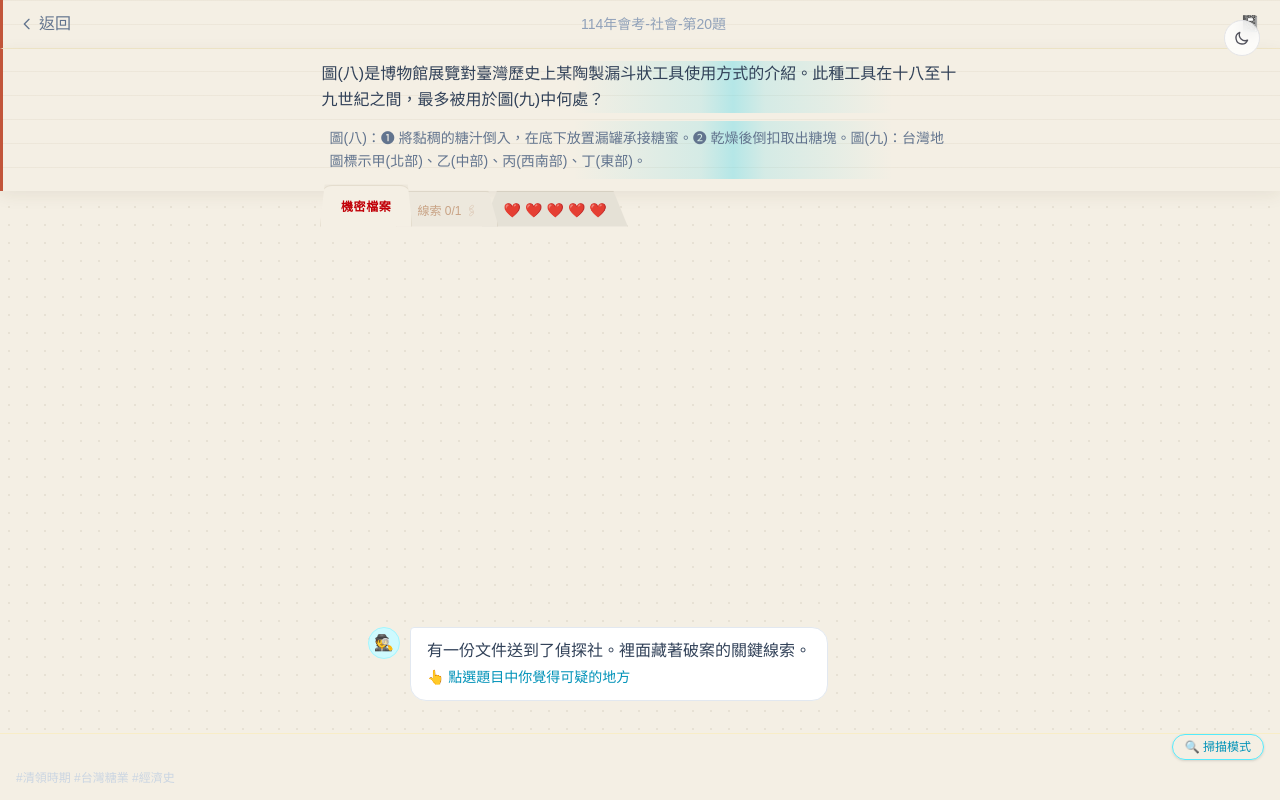
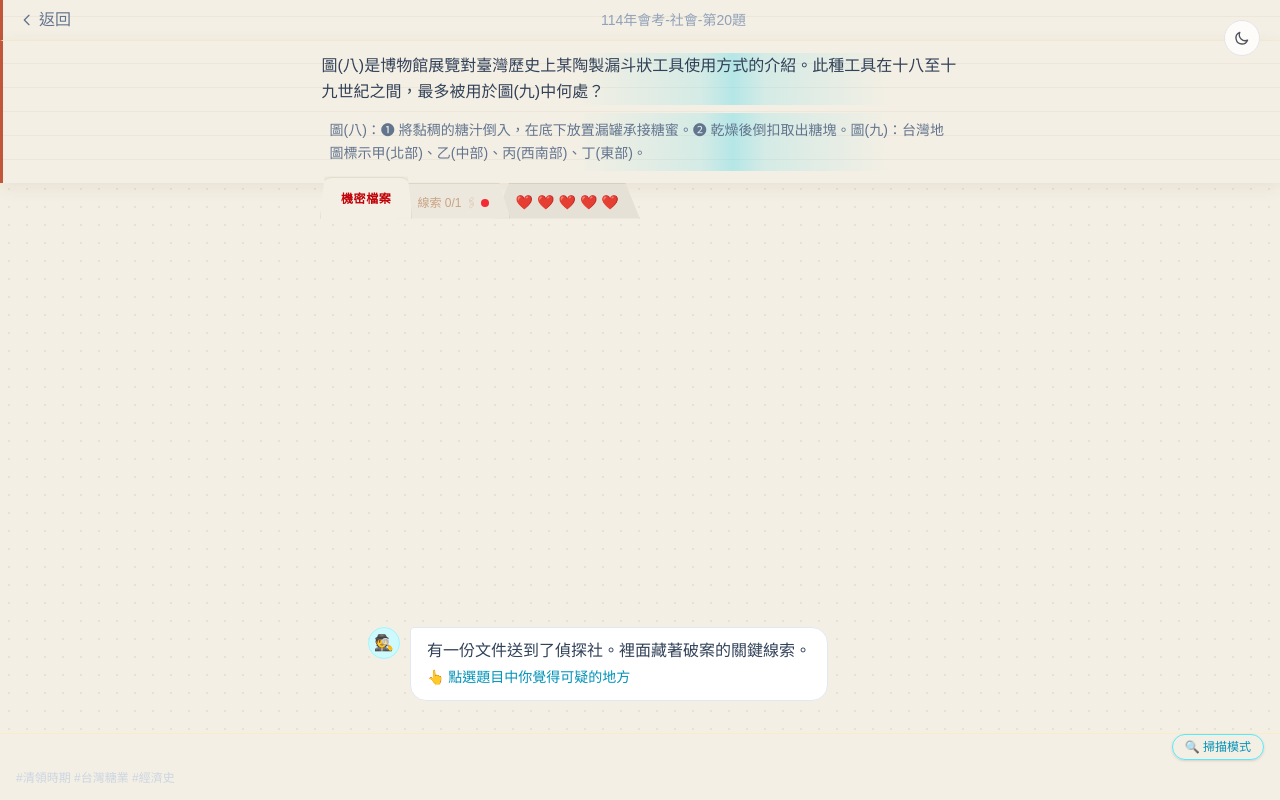
Before and after one commit to gurry0927/EDTechWeb, a Next.js app in the folder web/: page /question-detective in a window 1280 px wide. Both pictures are taken after a click on the button 640 px from the left and 285 px from the top of the page. Built offline with nearby package versions, Linux system fonts and the light colour scheme.

Commit message:
feat: move notebook notification dot to visible area inside trapezoid tab

```diff
--- a/web/src/components/question-detective/DetectivePlayer.tsx
+++ b/web/src/components/question-detective/DetectivePlayer.tsx
@@ -162,6 +162,7 @@ export function DetectivePlayer({ question, onBack }: Props) {
   const [wrongAttempts, setWrongAttempts] = useState<string[]>([]);
   const [answeredCorrectly, setAnsweredCorrectly] = useState(false);
   const [notebookSeenCount, setNotebookSeenCount] = useState(0);
+  const [hasOpenedNotebook, setHasOpenedNotebook] = useState(false);
   const [showPulse, setShowPulse] = useState(true);
   const [toast, setToast] = useState<string | null>(null);
   const [toastKey, setToastKey] = useState(0);
@@ -345,6 +346,7 @@ export function DetectivePlayer({ question, onBack }: Props) {
   const openNotebook = useCallback(() => {
     setIsClosing(false);
     setIsNotebookOpen(true);
+    setHasOpenedNotebook(true);
     setNotebookSeenCount(chatEvents.length);
   }, [chatEvents.length]);
 
@@ -407,14 +409,6 @@ export function DetectivePlayer({ question, onBack }: Props) {
             返回
           </button>
           <span className="flex-1 text-center text-sm text-slate-400 dark:text-white/40">{question.source}</span>
-          <button onClick={openNotebook} className="relative text-slate-500 dark:text-white/50 hover:text-slate-700 dark:hover:text-white/80 text-base p-1">
-            📓
-            {chatEvents.length > notebookSeenCount && (
-              <span className="absolute top-0 right-0 w-2 h-2 rounded-full bg-red-500">
-                <span className="absolute inset-0 rounded-full bg-red-400 animate-ping opacity-75" />
-              </span>
-            )}
-          </button>
         </header>
 
         <div className={`case-file transition-all duration-300 ${isPointingPhase ? 'ring-2 ring-amber-400/50 ring-inset' : ''}`}>
@@ -444,12 +438,13 @@ export function DetectivePlayer({ question, onBack }: Props) {
             <span className="text-xs font-medium text-amber-800/40 dark:text-white/35 flex items-center gap-1">
               線索 {foundClues.size}/{totalClues}
               {question.figureImage && <span className="opacity-50">🖇</span>}
+              {(chatEvents.length > notebookSeenCount || (!!question.figureImage && !hasOpenedNotebook)) && (
+                <span className="relative flex w-2 h-2 shrink-0">
+                  <span className="absolute inset-0 rounded-full bg-red-400 animate-ping opacity-75" />
+                  <span className="relative w-2 h-2 rounded-full bg-red-500" />
+                </span>
+              )}
             </span>
-            {chatEvents.length > notebookSeenCount && (
-              <span className="absolute -top-1 -right-1 w-2.5 h-2.5 rounded-full bg-red-500">
-                <span className="absolute inset-0 rounded-full bg-red-400 animate-ping opacity-75" />
-              </span>
-            )}
           </button>
           <div className="folder-tab folder-tab-3 relative z-[1] -ml-2 cursor-default">
             <LivesDisplay lives={lives} />
```
